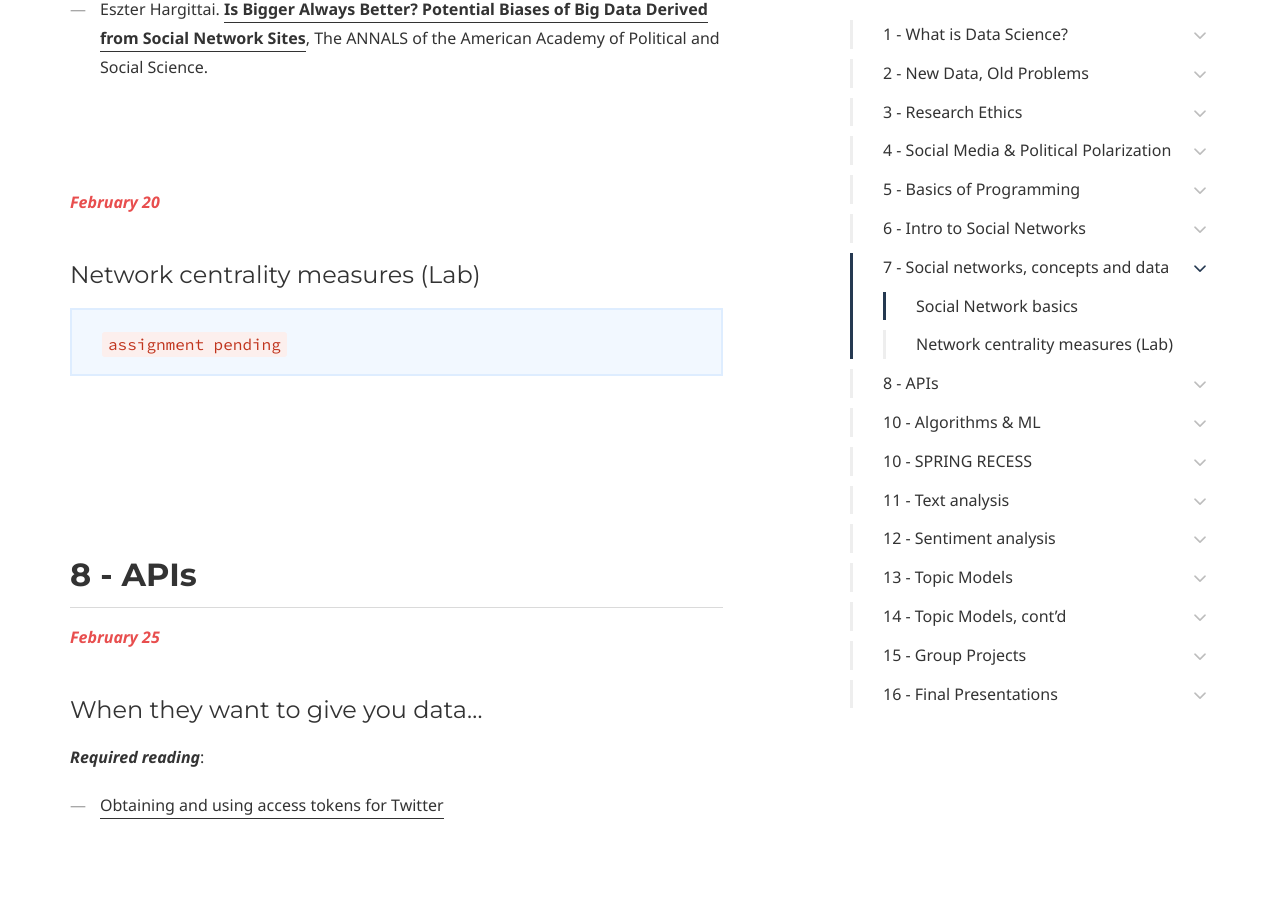
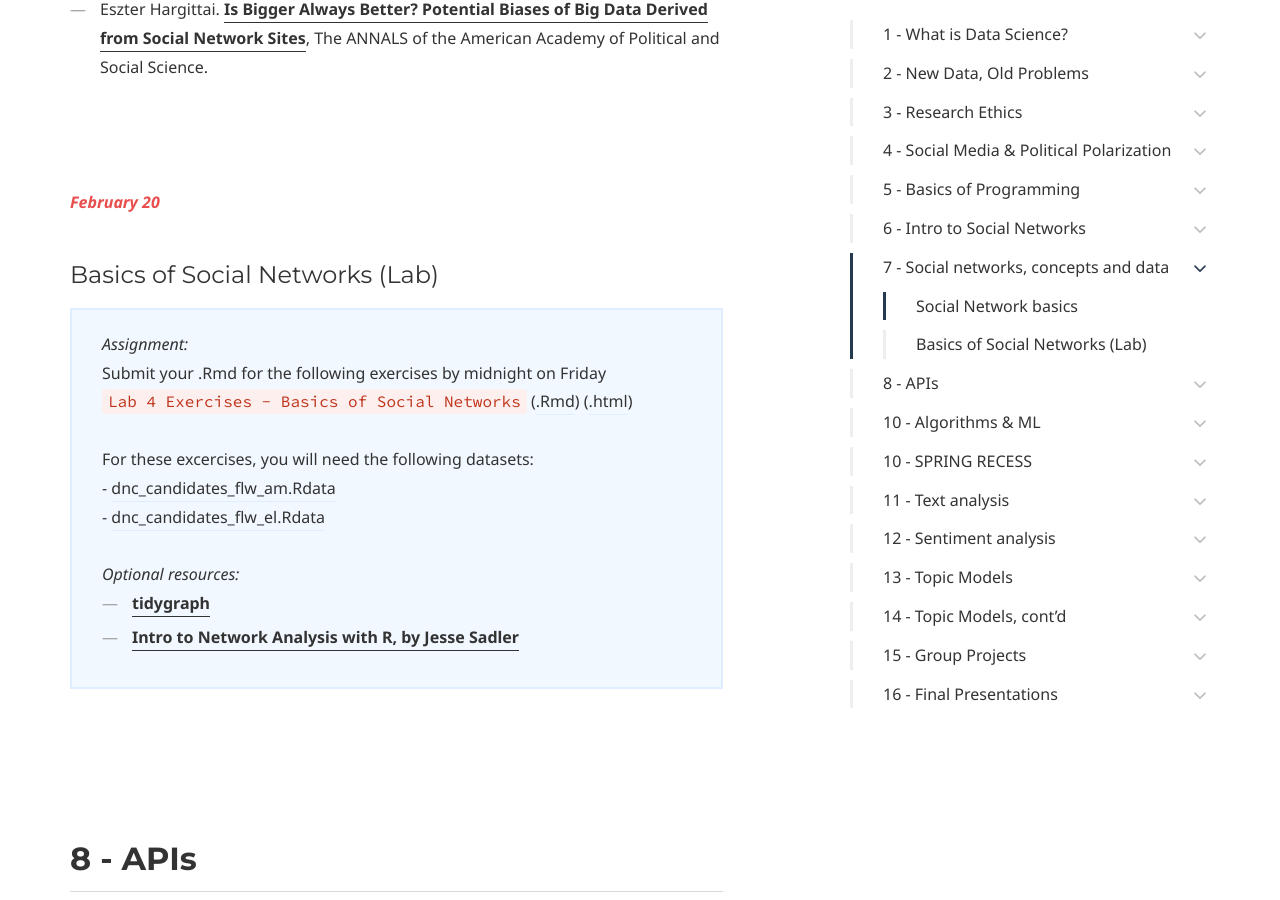
Before and after one commit to dssoc/dssoc.github.io, a Jekyll site: the page built from schedule.md, in a window 1280 px wide and 900 px high, scrolled down 8971 px. Built offline with Jekyll 4.4.1, drawn with Linux system fonts in a browser that asks for light colours; some web fonts are replaced.

Commit message:
update lab 5

```diff
--- a/schedule.md
+++ b/schedule.md
@@ -254,11 +254,22 @@
 <br/><br/><br/><br/>
 
 <b><i><font color="#E84E4E">February 20</font></i></b>
-#### Network centrality measures (Lab)
+#### Basics of Social Networks (Lab)
 <div class="callout callout--info">
-<code>assignment pending</code>
+<i>Assignment:</i><br/> Submit your .Rmd for the following exercises by midnight on Friday<br/>
+<code>Lab 4 Exercises - Basics of Social Networks</code> (<a href = "https://minhaskamal.github.io/DownGit/#/home?url=https://github.com/dssoc/dssoc.github.io/blob/master/assignments/DSS_Lab5_SocialNetworks.Rmd">.Rmd</a>) (<a href = "https://htmlpreview.github.io/?https://github.com/dssoc/dssoc.github.io/blob/master/assignments/DSS_Lab5_SocialNetworks.html">.html</a>)<br/><br/>
+For these excercises, you will need the following datasets:<br/>
+- <a href = "https://github.com/dssoc/dssoc.github.io/raw/master/datasets/dnc_candidates_flw_am.Rdata">dnc_candidates_flw_am.Rdata</a><br/>
+- <a href = "https://github.com/dssoc/dssoc.github.io/raw/master/datasets/dnc_candidates_flw_el.Rdata">dnc_candidates_flw_el.Rdata</a><br/>
+<br/>
+<i>Optional resources:</i><br/>
+<ul>
+  <li><b><a href = "https://www.data-imaginist.com/2017/introducing-tidygraph/"> tidygraph</a></b></li>
+  <li><b><a href = "https://www.jessesadler.com/post/network-analysis-with-r/"> Intro to Network Analysis with R, by Jesse Sadler</a></b></li>
+</ul>
 </div>
-<br/><br/><br/><br/>
+<br/><br/><br/>
+
 
 
 
```
